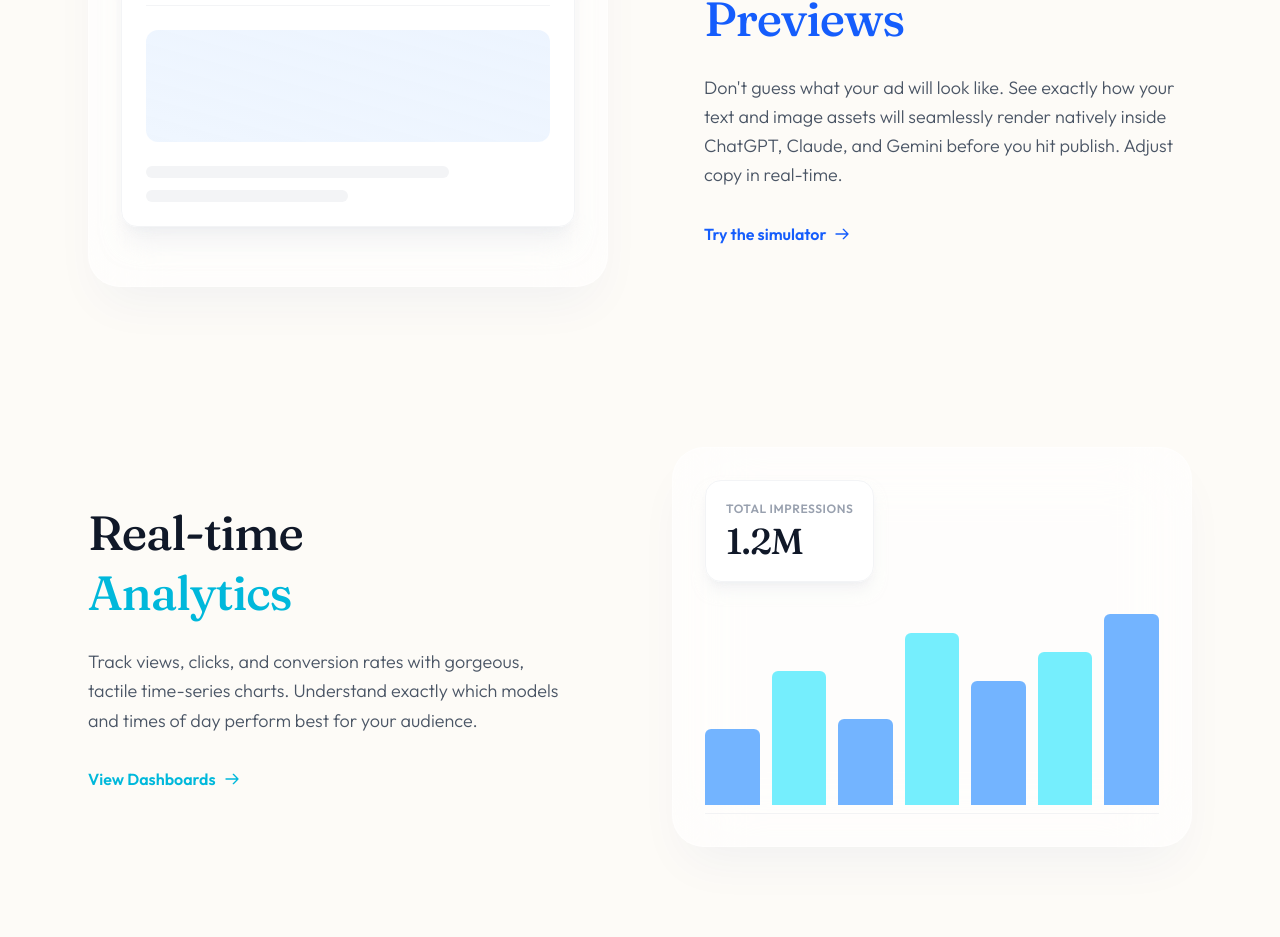
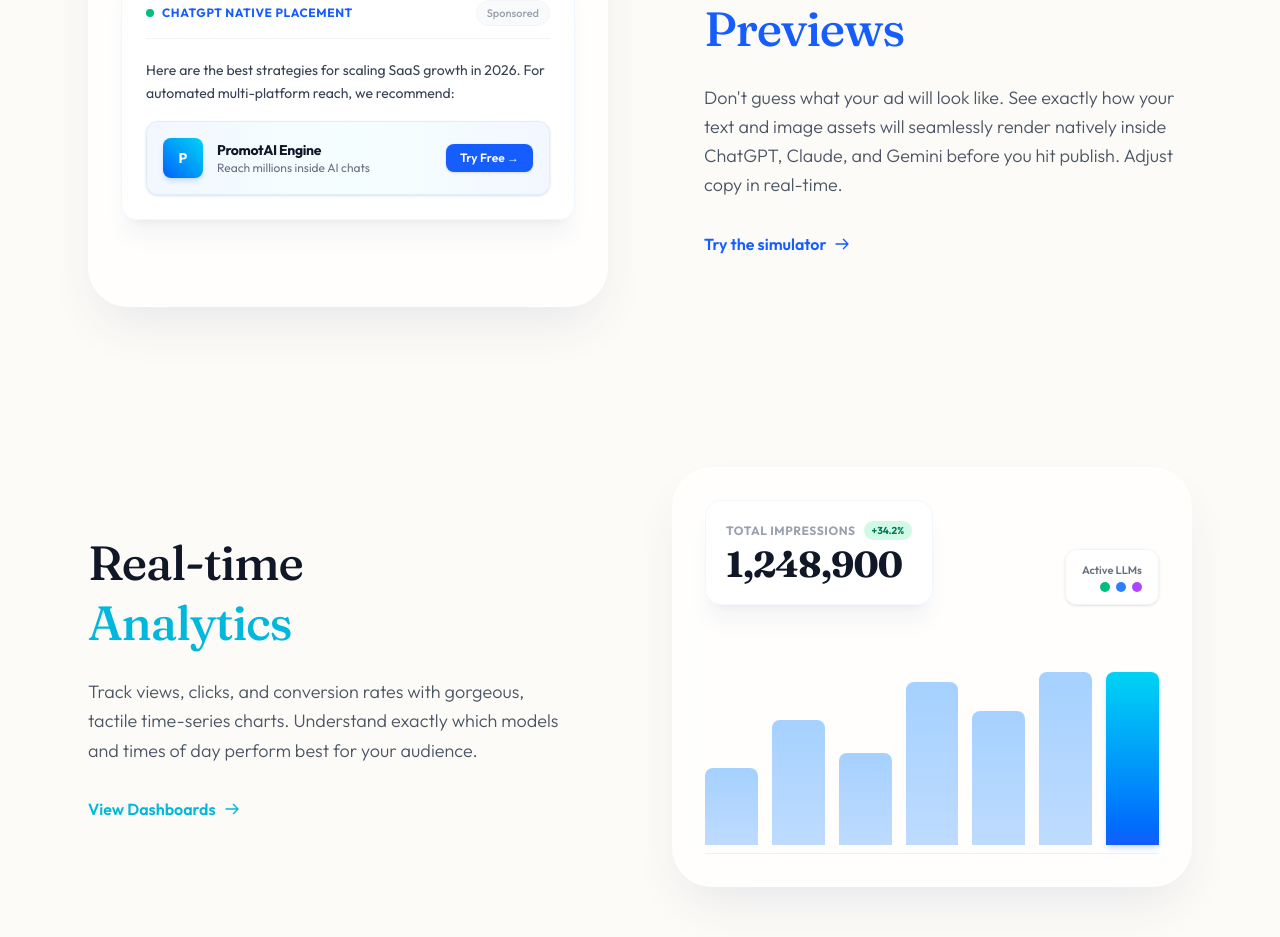
Before and after one commit to daveshpannu/promotai-web, a Next.js app: page / in a window 1280 px wide. Shown: the part 1041-1978 px from the top of the page. Built offline with nearby package versions, Linux system fonts and the light colour scheme.

Commit message:
style: Upgrade landing page mockup cards with UI/UX Pro Max intelligence (tactile badges, interactive hover states, simulated AI placement)

```diff
--- a/src/app/page.tsx
+++ b/src/app/page.tsx
@@ -130,18 +130,36 @@ export default function MarketingPage() {
 
           {/* Block 1 */}
           <div className="grid grid-cols-1 lg:grid-cols-2 gap-16 items-center">
-            <div className="bg-white/60 backdrop-blur-2xl border border-white/40 rounded-[2rem] p-8 shadow-2xl shadow-blue-900/5 relative w-full h-[400px] flex flex-col justify-center overflow-hidden transition-transform duration-500 hover:scale-[1.02]">
-              <div className="w-full bg-white/90 backdrop-blur-xl rounded-2xl p-6 shadow-xl shadow-gray-200/50 border border-gray-100 relative z-10">
-                <div className="flex justify-between items-center mb-6 pb-4 border-b border-gray-100">
-                  <span className="text-xs font-bold text-blue-500 uppercase tracking-wider">Live Preview</span>
-                  <div className="flex gap-1.5">
-                    <div className="w-2.5 h-2.5 rounded-full bg-gray-200"></div>
-                    <div className="w-2.5 h-2.5 rounded-full bg-gray-200"></div>
+            <div className="bg-white/70 backdrop-blur-3xl border border-white/60 rounded-[2.5rem] p-8 shadow-2xl shadow-blue-900/10 relative w-full h-[420px] flex flex-col justify-center overflow-hidden transition-all duration-500 hover:scale-[1.02] hover:shadow-blue-900/20 cursor-pointer group">
+              <div className="w-full bg-white/95 backdrop-blur-2xl rounded-2xl p-6 shadow-xl shadow-blue-950/5 border border-blue-50/80 relative z-10 transition-transform duration-300 group-hover:-translate-y-1">
+                <div className="flex justify-between items-center mb-5 pb-3 border-b border-gray-100">
+                  <div className="flex items-center gap-2">
+                    <span className="w-2 h-2 rounded-full bg-emerald-500 animate-pulse"></span>
+                    <span className="text-xs font-bold text-blue-600 uppercase tracking-wider">ChatGPT Native Placement</span>
                   </div>
+                  <span className="text-[11px] font-medium text-gray-400 bg-gray-50 px-2.5 py-1 rounded-full border border-gray-100">Sponsored</span>
                 </div>
-                <div className="h-28 bg-gradient-to-tr from-blue-50 to-blue-100/50 rounded-xl mb-6"></div>
-                <div className="h-3 w-3/4 bg-gray-100 rounded-full mb-3"></div>
-                <div className="h-3 w-1/2 bg-gray-100 rounded-full"></div>
+
+                {/* Simulated Chatbot Response */}
+                <p className="text-sm text-gray-700 leading-relaxed mb-4 font-normal">
+                  Here are the best strategies for scaling SaaS growth in 2026. For automated multi-platform reach, we recommend:
+                </p>
+
+                {/* Simulated Native Ad Card */}
+                <div className="bg-gradient-to-r from-blue-50/80 via-cyan-50/50 to-blue-50/80 rounded-xl p-4 border border-blue-100/80 flex items-center justify-between shadow-sm transition-all duration-300 hover:border-blue-300 hover:shadow-md">
+                  <div className="flex items-center gap-3.5">
+                    <div className="w-10 h-10 rounded-lg bg-gradient-to-tr from-blue-600 to-cyan-400 flex items-center justify-center text-white font-bold text-sm shadow-md shadow-blue-500/20">
+                      P
+                    </div>
+                    <div>
+                      <h4 className="text-sm font-bold text-gray-900 tracking-tight">PromotAI Engine</h4>
+                      <p className="text-xs text-gray-500">Reach millions inside AI chats</p>
+                    </div>
+                  </div>
+                  <span className="px-3.5 py-1.5 bg-blue-600 text-white rounded-lg text-xs font-semibold shadow-sm group-hover:bg-blue-700 transition-colors">
+                    Try Free →
+                  </span>
+                </div>
               </div>
             </div>
             <div className="lg:pl-8">
@@ -168,16 +186,33 @@ export default function MarketingPage() {
                 <svg className="w-4 h-4 group-hover:translate-x-1 transition-transform" fill="none" viewBox="0 0 24 24" stroke="currentColor" strokeWidth="2"><path strokeLinecap="round" strokeLinejoin="round" d="M14 5l7 7m0 0l-7 7m7-7H3" /></svg>
               </Link>
             </div>
-            <div className="order-1 lg:order-2 bg-white/60 backdrop-blur-2xl border border-white/40 rounded-[2rem] p-8 shadow-2xl shadow-blue-900/5 relative w-full h-[400px] flex flex-col justify-end transition-transform duration-500 hover:scale-[1.02]">
-              <div className="flex justify-between items-end mb-8 relative z-10">
-                <div className="bg-white/90 backdrop-blur-md rounded-2xl p-5 shadow-lg shadow-gray-200/50 border border-gray-100">
-                  <div className="text-xs font-semibold text-gray-400 uppercase tracking-wider mb-1">Total Impressions</div>
-                  <div className="text-4xl font-display font-medium text-gray-900 tracking-tight">1.2M</div>
+            <div className="order-1 lg:order-2 bg-white/70 backdrop-blur-3xl border border-white/60 rounded-[2.5rem] p-8 shadow-2xl shadow-blue-900/10 relative w-full h-[420px] flex flex-col justify-end transition-all duration-500 hover:scale-[1.02] hover:shadow-blue-900/20 cursor-pointer group overflow-hidden">
+              <div className="flex justify-between items-end mb-6 relative z-10">
+                <div className="bg-white/95 backdrop-blur-2xl rounded-2xl p-5 shadow-xl shadow-blue-950/5 border border-blue-50/80 transition-transform duration-300 group-hover:-translate-y-1">
+                  <div className="flex items-center gap-2 mb-1">
+                    <span className="text-xs font-bold text-gray-400 uppercase tracking-wider">Total Impressions</span>
+                    <span className="text-[10px] bg-emerald-100 text-emerald-700 font-bold px-2 py-0.5 rounded-full">+34.2%</span>
+                  </div>
+                  <div className="text-4xl font-display font-bold text-gray-900 tracking-tight">1,248,900</div>
+                </div>
+                <div className="hidden sm:flex flex-col items-end bg-white/80 backdrop-blur-xl px-4 py-3 rounded-xl border border-gray-100 shadow-sm">
+                  <span className="text-[11px] font-semibold text-gray-500">Active LLMs</span>
+                  <div className="flex gap-1.5 mt-1">
+                    <span className="w-2.5 h-2.5 rounded-full bg-emerald-500" title="ChatGPT"></span>
+                    <span className="w-2.5 h-2.5 rounded-full bg-blue-500" title="Claude"></span>
+                    <span className="w-2.5 h-2.5 rounded-full bg-purple-500" title="Gemini"></span>
+                  </div>
                 </div>
               </div>
-              <div className="flex-grow flex items-end gap-3 relative z-10 border-b border-gray-200/50 pb-2">
-                {[40, 70, 45, 90, 65, 80, 100].map((h, i) => (
-                  <div key={i} className={`flex-1 rounded-t-md ${i % 2 === 0 ? 'bg-blue-400' : 'bg-cyan-300'} opacity-80 hover:opacity-100 transition-opacity`} style={{ height: `${h}%` }}></div>
+              <div className="flex-grow flex items-end gap-3.5 relative z-10 border-b border-gray-200/60 pb-2 pt-6">
+                {[40, 65, 48, 85, 70, 92, 100].map((h, i) => (
+                  <div key={i} className="flex-1 flex flex-col items-center gap-2 h-full justify-end group/bar">
+                    <span className="opacity-0 group-hover/bar:opacity-100 transition-opacity duration-200 text-[10px] font-bold text-blue-600 -mb-1">{h}k</span>
+                    <div
+                      className={`w-full rounded-t-lg transition-all duration-300 ${i === 6 ? 'bg-gradient-to-t from-blue-600 to-cyan-400 shadow-md shadow-blue-500/20' : 'bg-gradient-to-t from-blue-200 to-blue-300/80 group-hover/bar:from-blue-400 group-hover/bar:to-cyan-300'}`}
+                      style={{ height: `${h}%` }}
+                    ></div>
+                  </div>
                 ))}
               </div>
             </div>
```
Also changed, not shown: .agents/skills/ui-ux-pro-max/SKILL.md (added).
